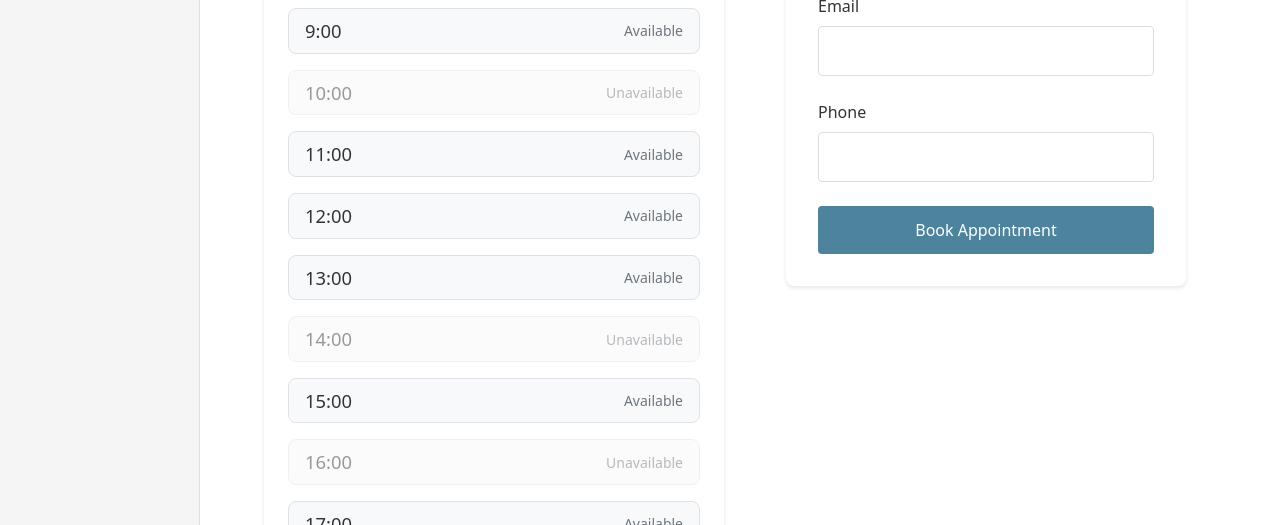
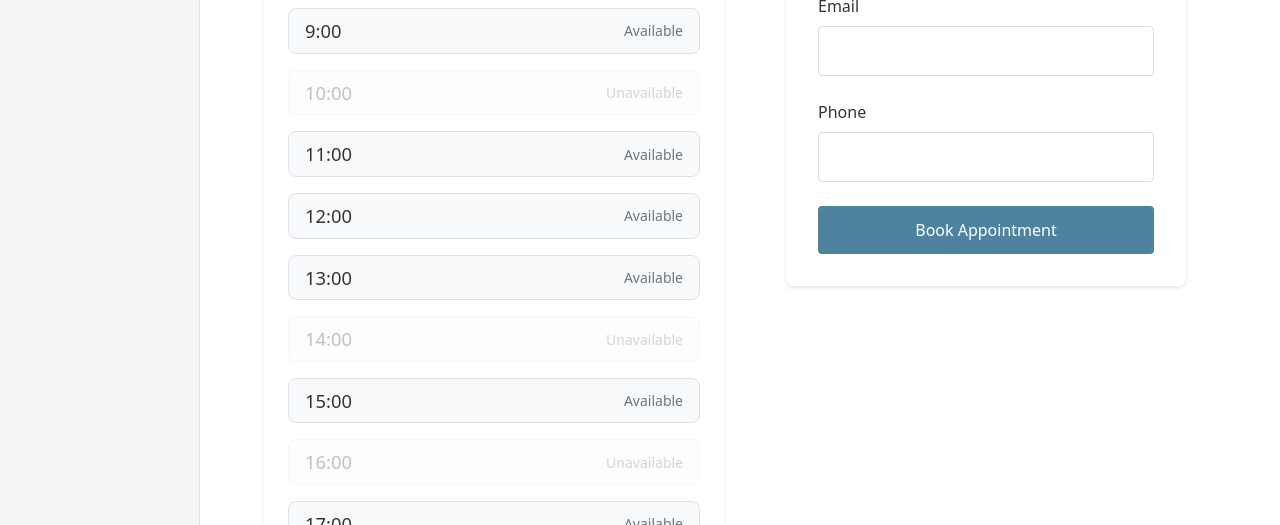
Before and after one commit to yakabay/react-booking-calendar, a React (Vite) app: page /client in a window 1280 px wide. Shown: the part 275-800 px from the top of the page. Built offline with nearby package versions, Linux system fonts and the light colour scheme.

Commit message:
Remove BookingSlots component and associated styles; update ClientPage to use BookingCalendar instead.

```diff
--- a/src/components/client-page/BookingSlots/BookingSlots.tsx
+++ b/src/components/client-page/BookingCalendar/BookingCalendar.tsx
@@ -1,8 +1,8 @@
 import { useBookingStore } from "../../../store/useBookingStore";
 import { TimeSlot } from "../TimeSlot/TimeSlot";
-import "./BookingSlots.scss";
+import "./BookingCalendar.scss";
 
-export const BookingSlots = () => {
+export const BookingCalendar = () => {
   const { timeSlots, selectedDate, setSelectedDate, selectTimeSlot } =
     useBookingStore();
 
--- a/src/components/client-page/TimeSlot/TimeSlot.tsx
+++ b/src/components/client-page/TimeSlot/TimeSlot.tsx
@@ -23,7 +23,7 @@ export const TimeSlot = ({
       })}
       initial={{ opacity: 0, y: 10 }}
       animate={{
-        opacity: isAvailable ? 1 : 0.5,
+        opacity: isAvailable ? 1 : 0.3,
         y: 0,
       }}
       transition={{ duration: 0.05 }}
--- a/src/pages/ClientPage/ClientPage.tsx
+++ b/src/pages/ClientPage/ClientPage.tsx
@@ -1,4 +1,4 @@
-import { BookingSlots } from "../../components/client-page/BookingSlots/BookingSlots";
+import { BookingCalendar } from "../../components/client-page/BookingCalendar/BookingCalendar";
 import { ClientForm } from "../../components/client-page/ClientForm/ClientForm";
 import "./ClientPage.scss";
 
@@ -8,7 +8,7 @@ export const ClientPage = () => {
       <h1 className="client-page__title">Book an Appointment</h1>
       <div className="client-page__content">
         <div className="client-page__calendar">
-          <BookingSlots />
+          <BookingCalendar />
         </div>
         <div>
           <ClientForm />
```
Also changed, not shown: src/components/client-page/BookingCalendar/BookingCalendar.scss (renamed from src/components/client-page/BookingSlots/BookingSlots.scss).
